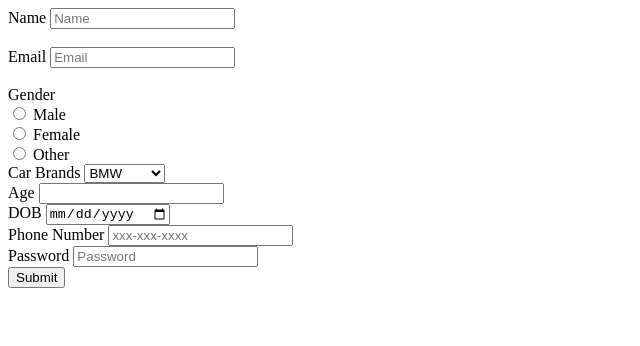
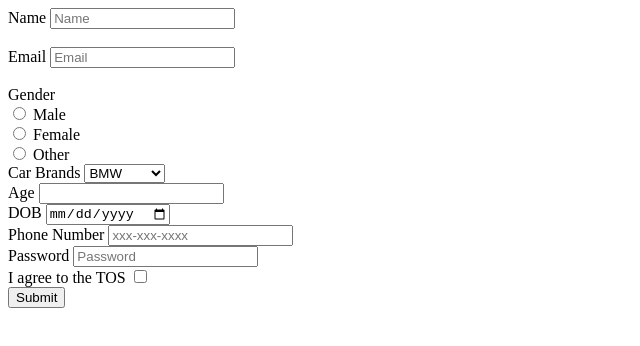
Before and after one commit to acciojob/signup-form-car-LaxmiMaurya, a website: page main.html in a window 1280 px wide. Shown: the whole page, without its empty margins (0-640 px from the left). Drawn offline with Linux system fonts and the light colour scheme.

Commit message:
created a submission

```diff
--- a/main.html
+++ b/main.html
@@ -45,7 +45,9 @@
 
         <label for="password">Password</label>
         <input type="password" id="password" name="password" placeholder="Password"required><br>
-
+<label for="tos">I agree to the TOS</label>
+		<input type="checkbox" id="tos" required>
+		<br>
         <button type="submit">Submit</button>
     </form>
 
```
